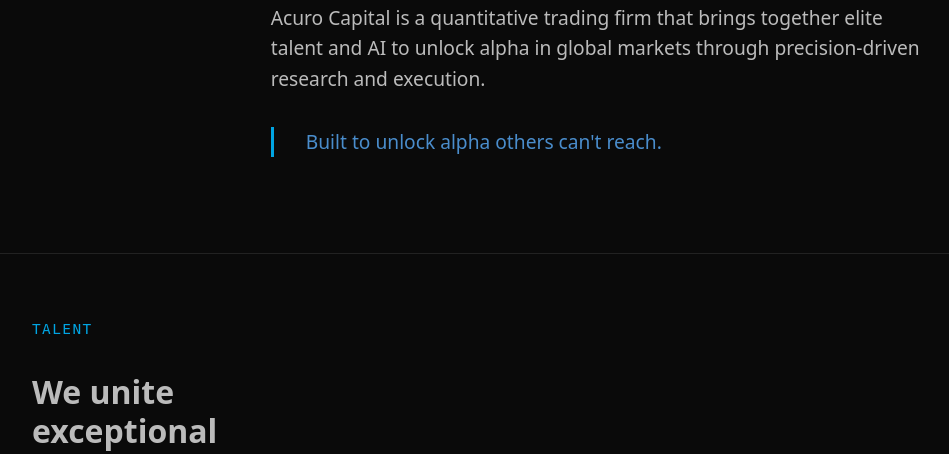
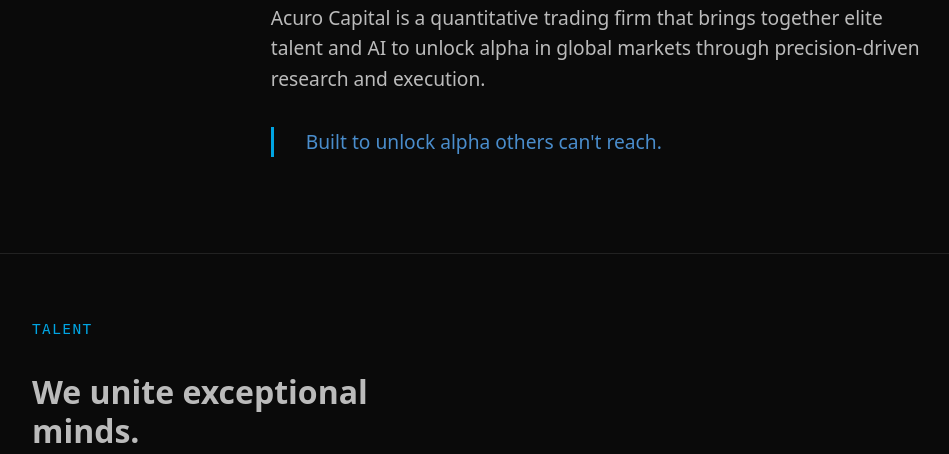
Before and after one commit to design-acuro-capital/acuro-capital-site, a plain HTML site: page index.html in a window 1280 px wide. Shown: the part 342-796 px from the top of the page, without its empty margins (40-989 px from the left). Drawn offline with Linux system fonts and the light colour scheme.

Commit message:
Update index.html

```diff
--- a/index.html
+++ b/index.html
@@ -138,7 +138,7 @@ header {
             font-size: 2rem;
             font-weight: 600;
             margin-bottom: var(--space-md);
-            max-width: 16ch;
+            max-width: 24ch;
             line-height: 1.2;
         }
 
```
